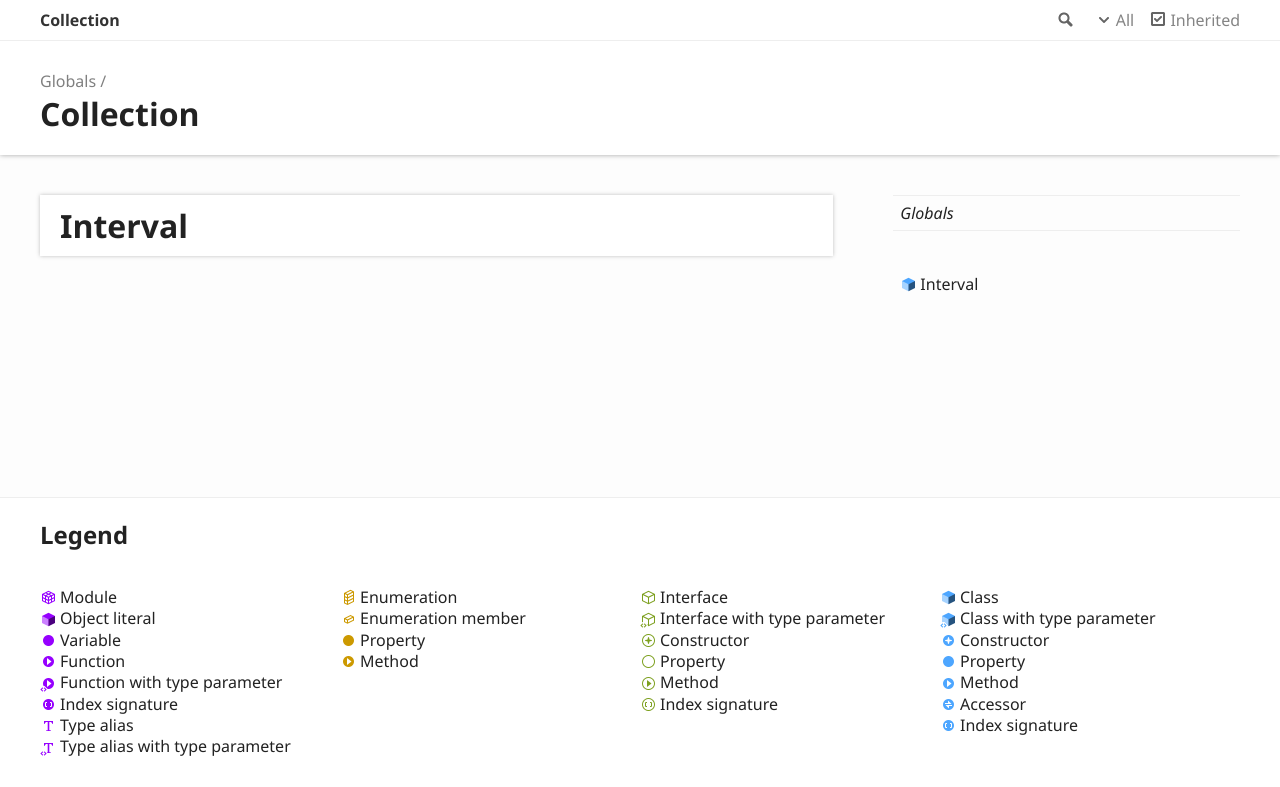
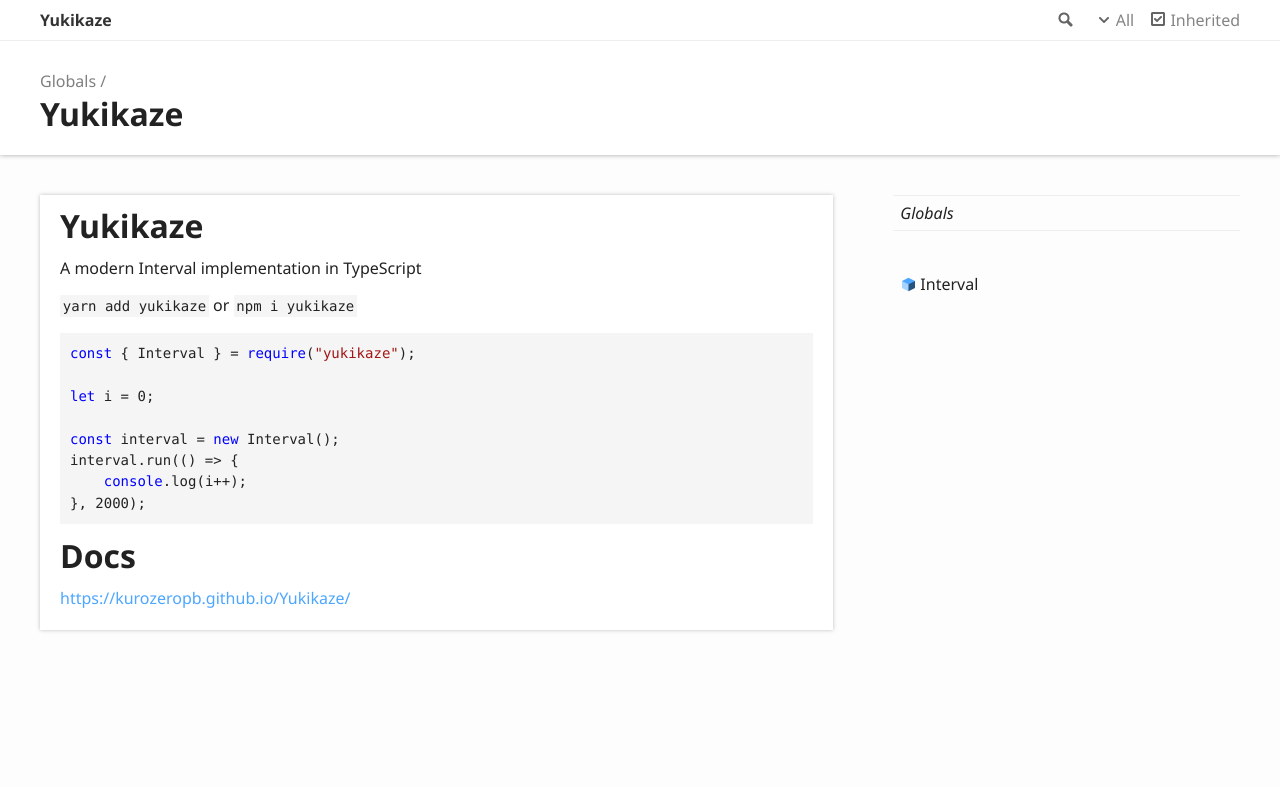
Before and after one commit to Pepijn98/Yukikaze, a website: page docs/index.html in a window 1280 px wide. Shown: the top 787 px of the page. Drawn offline with Linux system fonts and the light colour scheme.

Commit message:
Fix docs

```diff
--- a/docs/index.html
+++ b/docs/index.html
@@ -3,7 +3,7 @@
 <head>
 	<meta charset="utf-8">
 	<meta http-equiv="X-UA-Compatible" content="IE=edge">
-	<title>Collection</title>
+	<title>Yukikaze</title>
 	<meta name="description" content="">
 	<meta name="viewport" content="width=device-width, initial-scale=1">
 	<link rel="stylesheet" href="assets/css/main.css">
@@ -22,7 +22,7 @@
 						<li class="state loading">Preparing search index...</li>
 						<li class="state failure">The search index is not available</li>
 					</ul>
-					<a href="index.html" class="title">Collection</a>
+					<a href="index.html" class="title">Yukikaze</a>
 				</div>
 				<div class="table-cell" id="tsd-widgets">
 					<div id="tsd-filter">
@@ -52,7 +52,7 @@
 					<a href="globals.html">Globals</a>
 				</li>
 			</ul>
-			<h1> Collection</h1>
+			<h1> Yukikaze</h1>
 		</div>
 	</div>
 </header>
@@ -60,9 +60,23 @@
 	<div class="row">
 		<div class="col-8 col-content">
 			<div class="tsd-panel tsd-typography">
-				<a href="#interval" id="interval" style="color: inherit; text-decoration: none;">
-					<h1>Interval</h1>
+				<a href="#yukikaze" id="yukikaze" style="color: inherit; text-decoration: none;">
+					<h1>Yukikaze</h1>
 				</a>
+				<p>A modern Interval implementation in TypeScript</p>
+				<p><code>yarn add yukikaze</code> or <code>npm i yukikaze</code></p>
+				<pre><code class="language-js"><span class="hljs-keyword">const</span> { Interval } = <span class="hljs-built_in">require</span>(<span class="hljs-string">"yukikaze"</span>);
+
+<span class="hljs-keyword">let</span> i = <span class="hljs-number">0</span>;
+
+<span class="hljs-keyword">const</span> interval = <span class="hljs-keyword">new</span> Interval();
+interval.run(<span class="hljs-function"><span class="hljs-params">()</span> =&gt;</span> {
+    <span class="hljs-built_in">console</span>.log(i++);
+}, <span class="hljs-number">2000</span>);</code></pre>
+				<a href="#docs" id="docs" style="color: inherit; text-decoration: none;">
+					<h1>Docs</h1>
+				</a>
+				<p><a href="https://kurozeropb.github.io/Yukikaze/">https://kurozeropb.github.io/Yukikaze/</a></p>
 			</div>
 		</div>
 		<div class="col-4 col-menu menu-sticky-wrap menu-highlight">
--- a/typedoc.js
+++ b/typedoc.js
@@ -9,7 +9,7 @@
     excludeExternals: true,
     excludeNotExported: true,
     readme: "README.md",
-    name: "Collection",
+    name: "Yukikaze",
     ignoreCompilerErrors: true,
     listInvalidSymbolLinks: true
 };
```
Also changed, not shown: docs/classes/interval.html (+6 -6 lines), docs/globals.html (+3 -3 lines).
